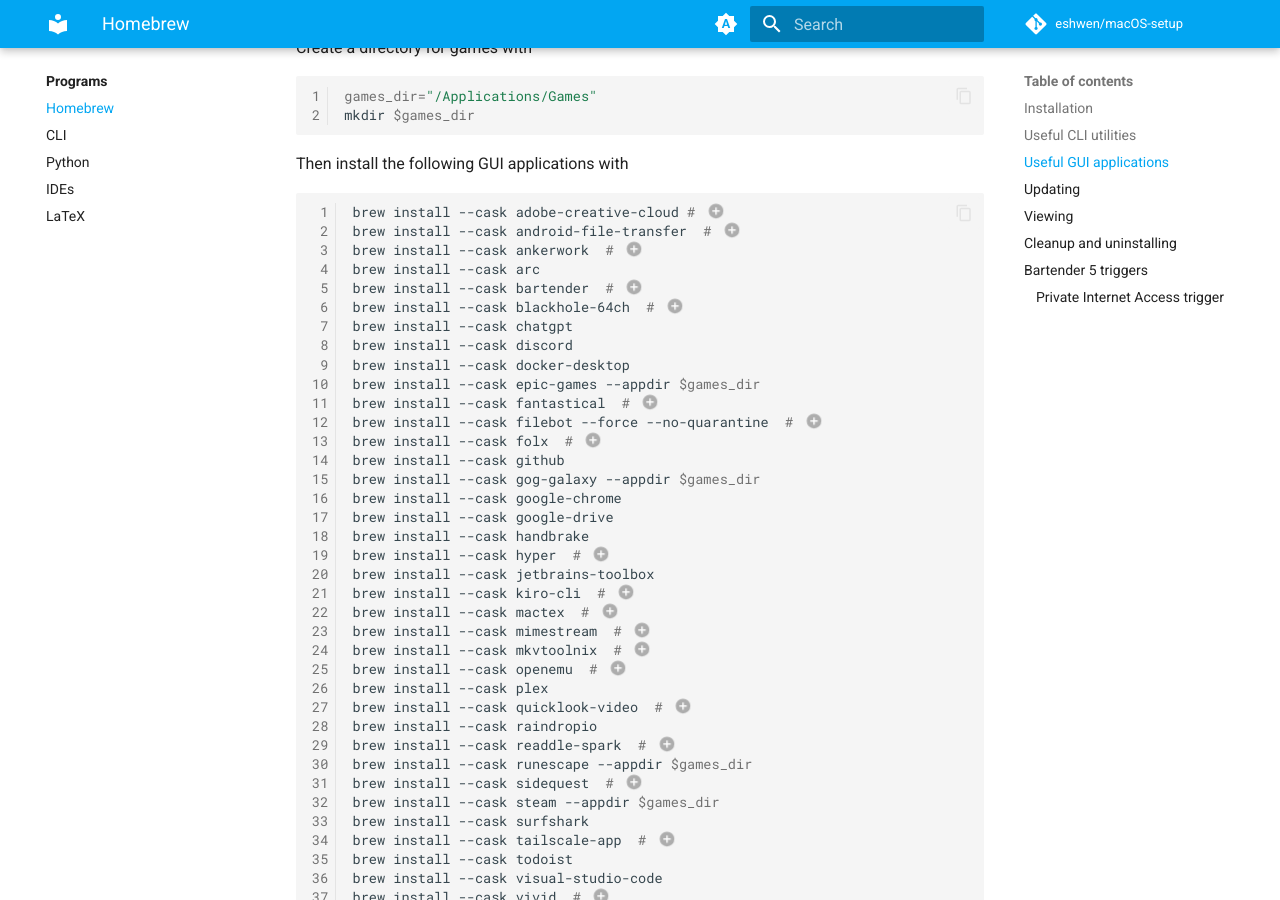
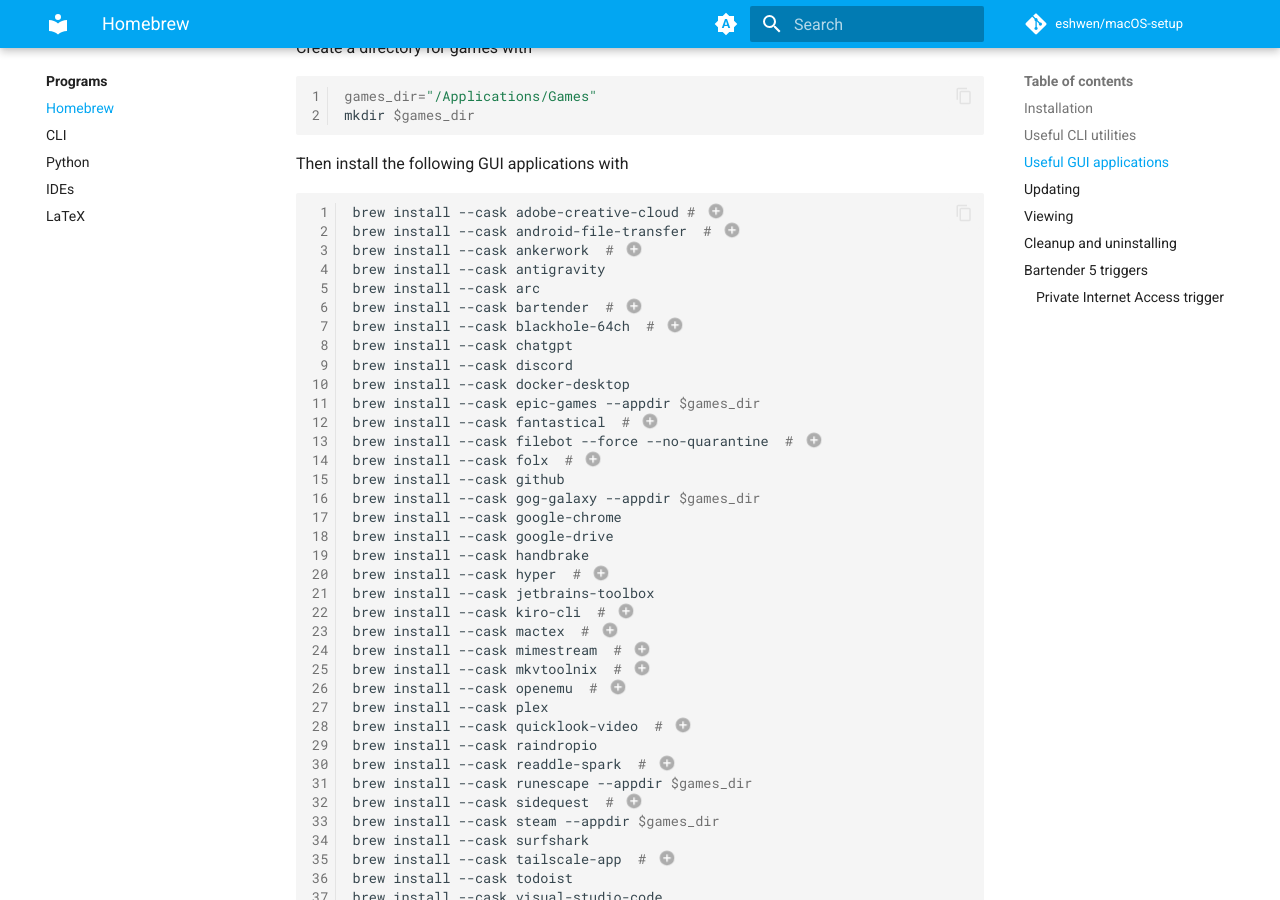
Before and after one commit to eshwen/macOS-setup, an MkDocs documentation site: the page built from docs/programs/homebrew.md, in a window 1280 px wide and 900 px high, scrolled down 866 px. Built offline with MkDocs 1.6.1 and Material for MkDocs 9.7.7, drawn with Linux system fonts in a browser that asks for light colours; comment, search, counter and statistics services are not loaded; the version menu is left out.

Commit message:
Add antigravity installation command to homebrew.md

```diff
--- a/docs/programs/homebrew.md
+++ b/docs/programs/homebrew.md
@@ -54,6 +54,7 @@
 brew install --cask adobe-creative-cloud # (19)
 brew install --cask android-file-transfer  # (2)
 brew install --cask ankerwork  # (3)
+brew install --cask antigravity
 brew install --cask arc
 brew install --cask bartender  # (4)
 brew install --cask blackhole-64ch  # (5)
```
